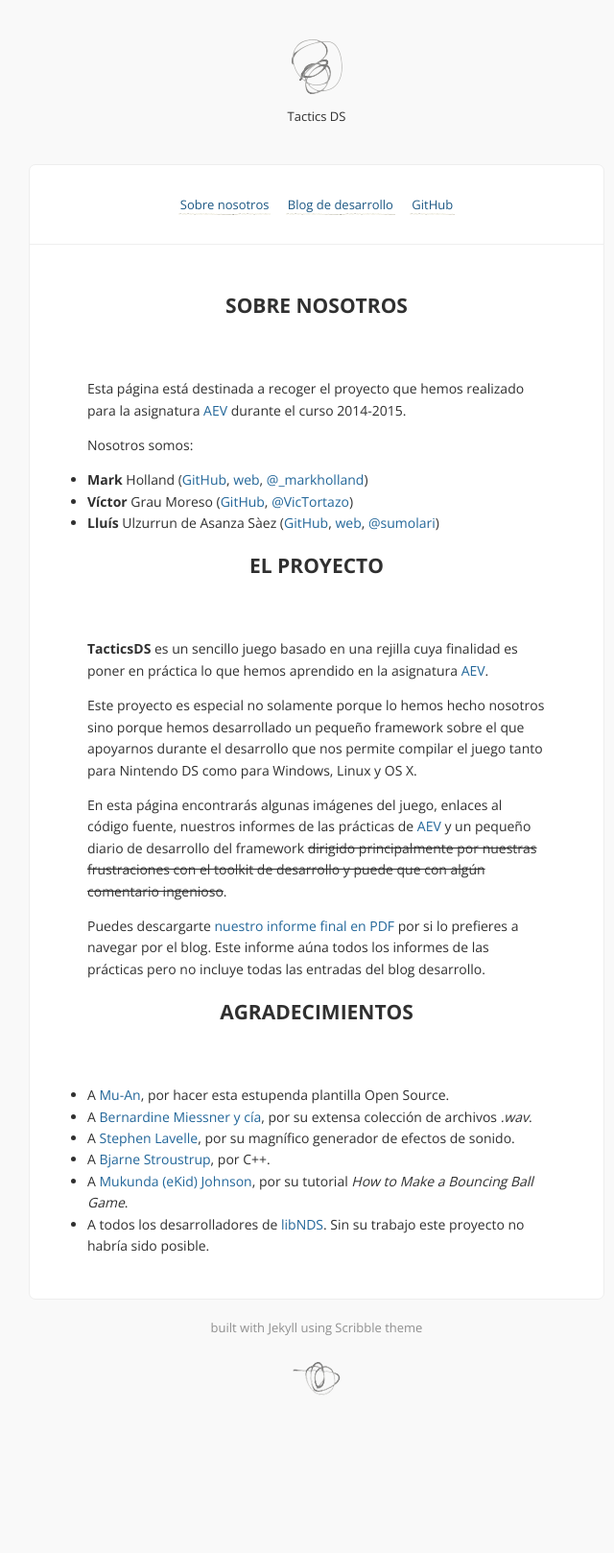
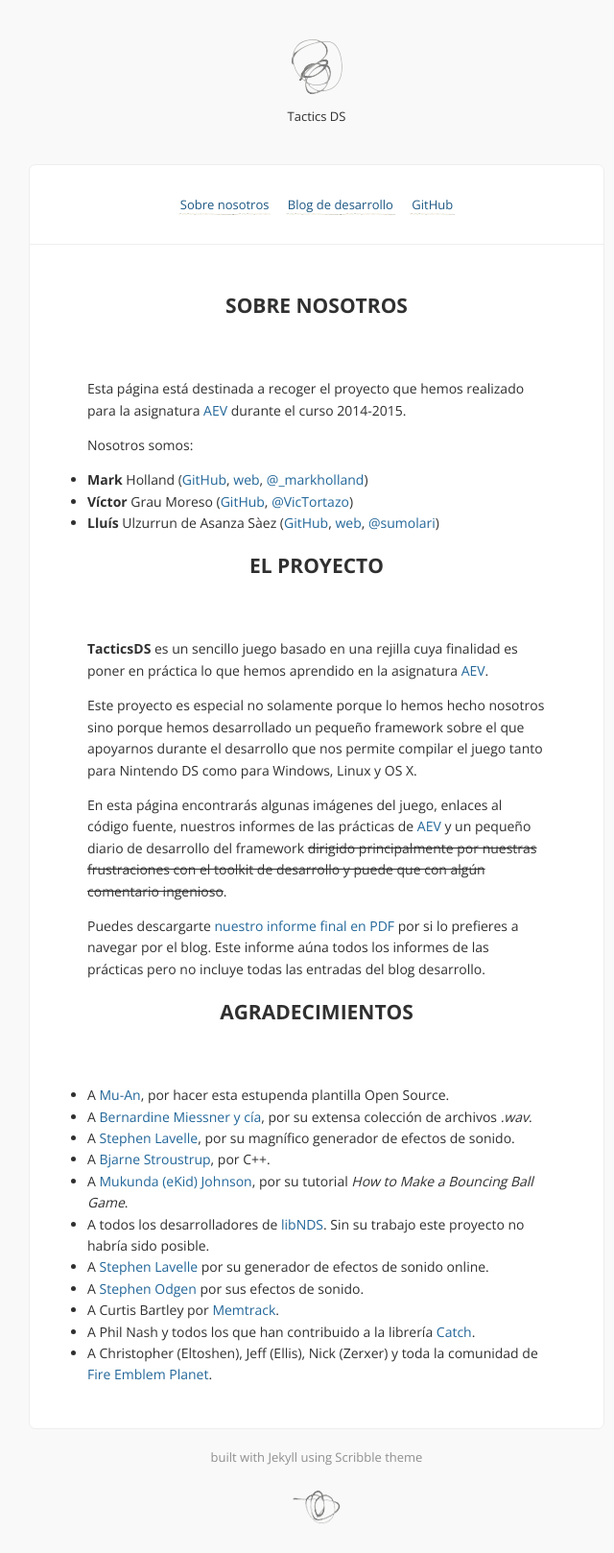
Before and after one commit to Sumolari/TacticsDS, a Jekyll site: the page built from about.md, in a window 1280 px wide. Shown: the whole page at 96% size, without its empty margins (310-950 px from the left). Built offline with Jekyll 4.4.1, drawn with Linux system fonts in a browser that asks for light colours; Markdown is read by kramdown in place of the engine named in the settings; comment, search, counter and statistics services are not loaded; before the commit the page ends 1484 px from its top, so only the background shows below that.

Commit message:
Updated thanks

```diff
--- a/about.md
+++ b/about.md
@@ -29,3 +29,8 @@ Puedes descargarte [nuestro informe final en PDF](http://sumolari.github.io/Tact
 * A [Bjarne Stroustrup](http://www.stroustrup.com/), por C++.
 * A [Mukunda (eKid) Johnson](http://ekid.nintendev.com/bouncy/), por su tutorial *How to Make a Bouncing Ball Game*.
 * A todos los desarrolladores de [libNDS](http://libnds.devkitpro.org/). Sin su trabajo este proyecto no habría sido posible.
+* A [Stephen Lavelle](http://www.bfxr.net/) por su generador de efectos de sonido online.
+* A [Stephen Odgen](http://www.flashkit.com/soundfx/Interfaces/Clicks/ambient_-agent_vi-8701/index.php) por sus efectos de sonido.
+* A Curtis Bartley por [Memtrack](http://www.almostinfinite.com/memtrack.html).
+* A Phil Nash y todos los que han contribuido a la librería [Catch](https://github.com/philsquared/Catch).
+* A Christopher (Eltoshen), Jeff (Ellis), Nick (Zerxer) y toda la comunidad  de [Fire Emblem Planet](http://www.feplanet.net/sprites-archive).
```
